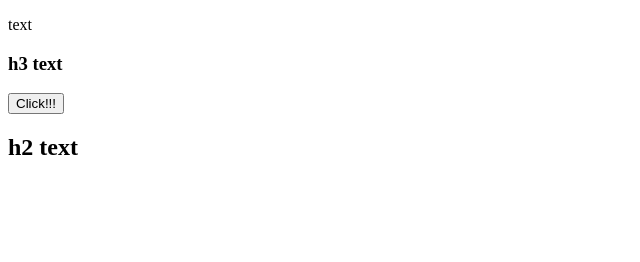
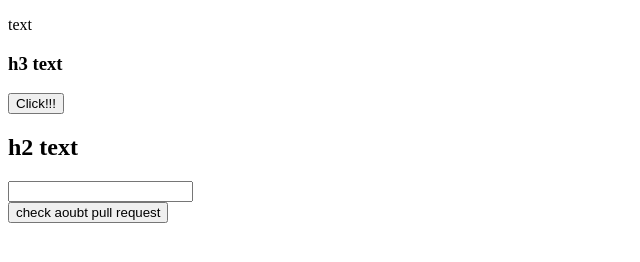
Before and after one commit to TanyaLagodich/rep, a plain HTML site: page index.html in a window 1280 px wide. Shown: the whole page, without its empty margins (0-640 px from the left). Drawn offline with Linux system fonts and the light colour scheme.

Commit message:
Feature (#1)
squashed commit

```diff
--- a/index.html
+++ b/index.html
@@ -11,5 +11,12 @@
   <h3>h3 text</h3>
   <button class="btn">Click!!!</button>
   <h2>h2 text</h2>
+
+
+  <form action="POST">
+    <input type="text">
+  </form>
+
+  <button>check aoubt pull request</button>
 </body>
 </html>
```
